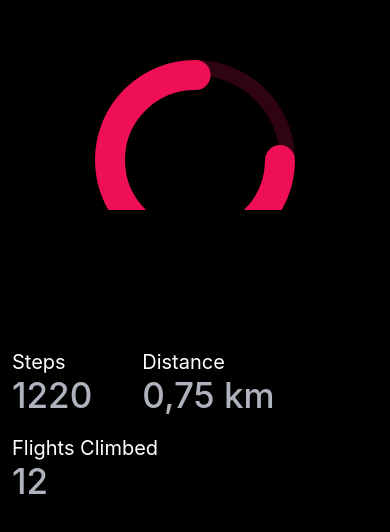
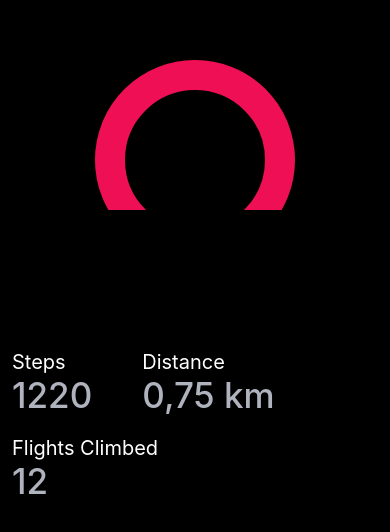
Before and after one commit to hojat72elect/experiment1_circular_animated_progress_bar, a React Native app: screen / in a window 390 px wide. Shown: the part 136-668 px from the top of the page. Built offline with nearby package versions, Linux system fonts and the light colour scheme.

Commit message:
Added the props for percentage of the progress bar.

```diff
--- a/App.tsx
+++ b/App.tsx
@@ -13,7 +13,7 @@ export default function App() {
     return (
         <View style={styles.container}>
 
-            <RingProgress/>
+            <RingProgress progress={1}/>
             <View style={{flexDirection: "row", marginTop: 80}}>
                 <Value label="Steps" value="1220"/>
                 <Value label="Distance" value="0,75 km"/>
--- a/src/RingProgress.tsx
+++ b/src/RingProgress.tsx
@@ -1,7 +1,11 @@
 import {View} from "react-native";
 import Svg, {Circle} from "react-native-svg";
 
-export const RingProgress = ({radius = 100, strokeWidth = 30}: { radius?: number, strokeWidth?: number }) => {
+export const RingProgress = ({radius = 100, strokeWidth = 30, progress}: {
+    radius?: number,
+    strokeWidth?: number,
+    progress: number
+}) => {
 
     const backGroundColor = "#EE0F55"
     const innerRadius = radius - strokeWidth / 2;
@@ -27,11 +31,14 @@ export const RingProgress = ({radius = 100, strokeWidth = 30}: { radius?: number
                 <Circle
                     cx={radius}
                     cy={radius}
+                    originX={radius}
+                    originY={radius}
                     r={innerRadius}
                     strokeWidth={strokeWidth}
                     stroke={backGroundColor}
-                    strokeDasharray={[circumference * 0.75, circumference]}
+                    strokeDasharray={[circumference * progress, circumference]}
                     strokeLinecap={"round"}
+                    rotation="-90"
                 />
             </Svg>
         </View>
```
